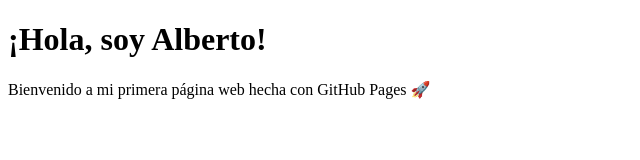
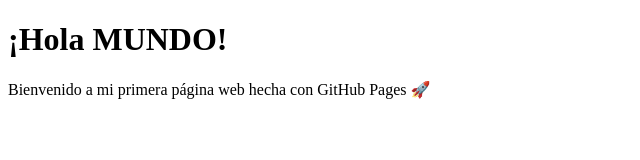
Before and after one commit to nolandius777/pruebayo.github.io, a plain HTML site: page index.html in a window 1280 px wide. Shown: the whole page, without its empty margins (0-640 px from the left). Drawn offline with Linux system fonts and the light colour scheme.

Commit message:
Update index.html

```diff
--- a/index.html
+++ b/index.html
@@ -5,7 +5,7 @@
     <title>Mi primera web</title>
   </head>
   <body>
-    <h1>¡Hola, soy Alberto!</h1>
+    <h1>¡Hola MUNDO!</h1>
     <p>Bienvenido a mi primera página web hecha con GitHub Pages 🚀</p>
   </body>
 </html>
```
